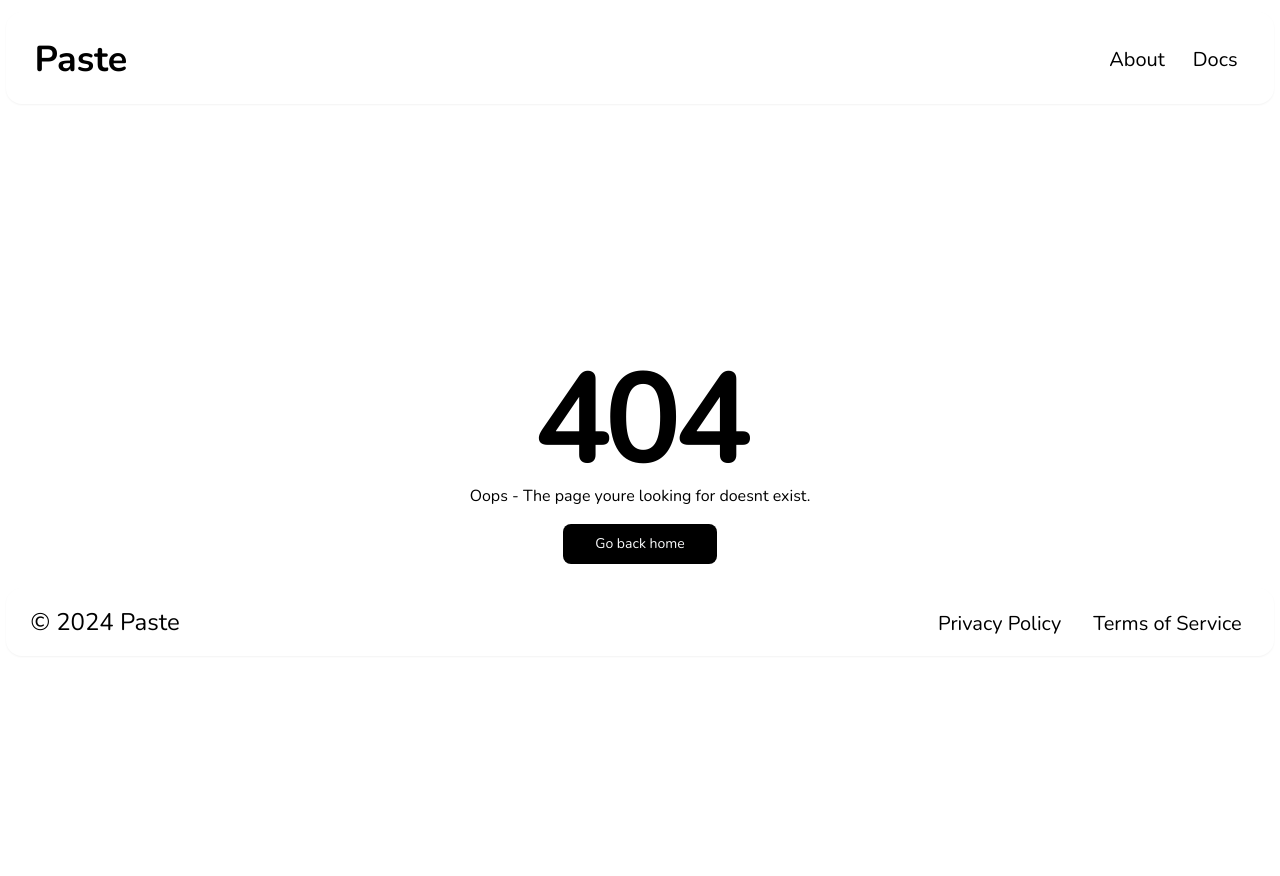
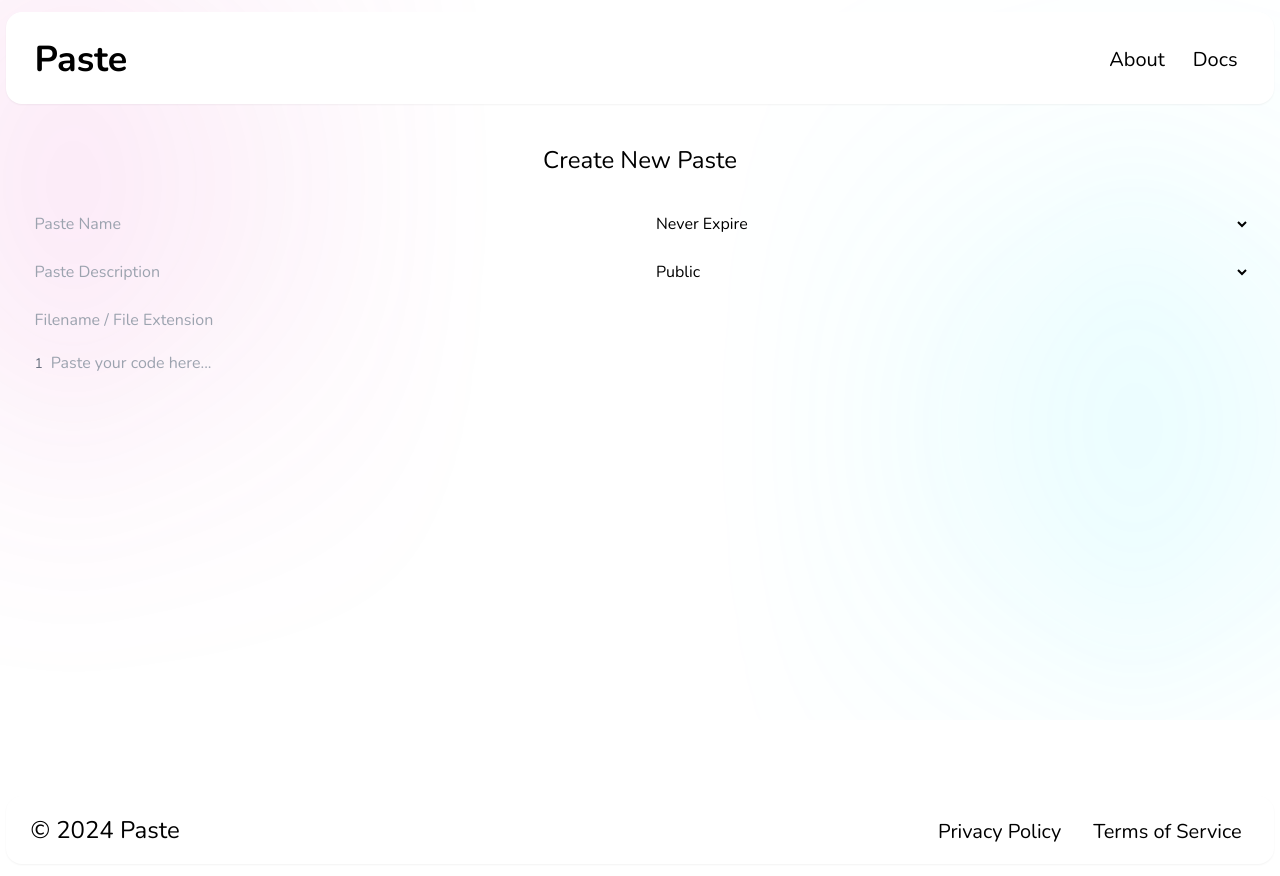
Before and after one commit to Riyadh-Muradi/pastebin, a Next.js app: page /new in a window 1280 px wide. Before the commit this address had no page. Before the commit the page ends 800 px from the top, so only its background shows below. Built offline with nearby package versions, Linux system fonts and the light colour scheme.

Commit message:
Paste page

```diff
--- a/src/app/layout.tsx
+++ b/src/app/layout.tsx
@@ -30,7 +30,54 @@ export default function RootLayout({ children }: RootLayoutProps) {
         <Navbar />
         {children}
         <Footer />
-
+        <span className="fixed right-0 top-0 z-[-1] h-full w-full">
+          <svg
+            xmlns="http://www.w3.org/2000/svg"
+            version="1.1"
+            viewBox="0 0 800 450"
+            opacity="0.52"
+          >
+            <defs>
+              <filter
+                id="bbblurry-filter"
+                x="-100%"
+                y="-100%"
+                width="400%"
+                height="400%"
+                filterUnits="objectBoundingBox"
+                primitiveUnits="userSpaceOnUse"
+                color-interpolation-filters="sRGB"
+              >
+                <feGaussianBlur
+                  stdDeviation="91"
+                  x="0%"
+                  y="0%"
+                  width="100%"
+                  height="100%"
+                  in="SourceGraphic"
+                  edgeMode="none"
+                  result="blur"
+                ></feGaussianBlur>
+              </filter>
+            </defs>
+            <g filter="url(#bbblurry-filter)">
+              <ellipse
+                rx="40.5"
+                ry="117.5"
+                cx="45.886220446496566"
+                cy="114.7401404326536"
+                fill="hsl(316, 73%, 52%)"
+              ></ellipse>
+              <ellipse
+                rx="40.5"
+                ry="117.5"
+                cx="709.4002340414356"
+                cy="266.2704265058046"
+                fill="hsla(185, 100%, 57%, 1.00)"
+              ></ellipse>
+            </g>
+          </svg>
+        </span>
         {/* </ThemeProvider> */}
       </body>
     </html>
--- /dev/null
+++ b/src/app/new/page.tsx
@@ -0,0 +1,99 @@
+"use client";
+import React, { useState } from "react";
+import { motion } from "framer-motion";
+
+const Page = () => {
+  const [text, setText] = useState("");
+  const [pasteName, setPasteName] = useState("");
+  const [pasteDescription, setPasteDescription] = useState("");
+  const [filename, setFilename] = useState("");
+  const [expiration, setExpiration] = useState("never");
+  const [visibility, setVisibility] = useState("public");
+
+  const lineCount = text.split("\n").length;
+  const lineNumbers = Array.from({ length: lineCount }, (_, i) => i + 1);
+
+  return (
+    <motion.div
+      initial={{ opacity: 0 }}
+      whileInView={{ opacity: 1 }}
+      transition={{ duration: 1, delay: 1, ease: "easeInOut" }}
+      className="h-full w-[99%] items-center justify-center text-center"
+    >
+      <div className="mt-32 flex w-full flex-col items-center justify-center gap-y-4 px-2 py-4 sm:px-6 md:px-4 lg:px-6">
+        <p className="mb-4 text-2xl">Create New Paste</p>
+
+        <div className="flex w-full flex-col gap-y-4">
+          {/* Name and Expiration Row */}
+          <div className="flex gap-x-4">
+            <input
+              type="text"
+              value={pasteName}
+              onChange={(e) => setPasteName(e.target.value)}
+              placeholder="Paste Name"
+              className="w-1/2 resize-none bg-transparent p-1 text-base text-black outline-none"
+            />
+            <select
+              value={expiration}
+              onChange={(e) => setExpiration(e.target.value)}
+              className="w-1/2 resize-none bg-transparent p-1 text-base text-black outline-none"
+            >
+              <option value="never">Never Expire</option>
+              <option value="1hour">1 Hour</option>
+              <option value="1day">1 Day</option>
+            </select>
+          </div>
+
+          {/* Description and Visibility Row */}
+          <div className="flex gap-x-4">
+            <input
+              type="text"
+              value={pasteDescription}
+              onChange={(e) => setPasteDescription(e.target.value)}
+              placeholder="Paste Description"
+              className="w-1/2 resize-none bg-transparent p-1 text-base text-black outline-none"
+            />
+            <select
+              value={visibility}
+              onChange={(e) => setVisibility(e.target.value)}
+              className="w-1/2 resize-none bg-transparent p-1 text-base text-black outline-none"
+            >
+              <option value="public">Public</option>
+              <option value="private">Private</option>
+            </select>
+          </div>
+
+          {/* Filename Input */}
+          <input
+            type="text"
+            value={filename}
+            onChange={(e) => setFilename(e.target.value)}
+            placeholder="Filename / File Extension"
+            className="w-full resize-none bg-transparent p-1 text-base text-black outline-none"
+          />
+        </div>
+
+        {/* Second Card for Textarea with Line Numbers */}
+        <div className="flex h-[55vh] w-full bg-transparent">
+          {/* Line numbers */}
+          <div className="flex flex-col items-end p-1 text-sm text-gray-500">
+            {lineNumbers.map((number) => (
+              <span key={number} className="mt-[2px] text-sm leading-[0.9]">
+                {number}
+              </span>
+            ))}
+          </div>
+          {/* Textarea */}
+          <textarea
+            value={text}
+            onChange={(e) => setText(e.target.value)}
+            className="w-full resize-none bg-transparent p-1 text-base leading-[0.9] text-black outline-none"
+            placeholder="Paste your code here..."
+          ></textarea>
+        </div>
+      </div>
+    </motion.div>
+  );
+};
+
+export default Page;
--- a/src/app/page.tsx
+++ b/src/app/page.tsx
@@ -9,54 +9,6 @@ export default function Home() {
       <main className="flex w-full flex-col items-center justify-center">
         <Hero />
         <Page />
-        <span className="fixed right-0 top-0 z-[-1] h-full w-full">
-          <svg
-            xmlns="http://www.w3.org/2000/svg"
-            version="1.1"
-            viewBox="0 0 800 450"
-            opacity="0.52"
-          >
-            <defs>
-              <filter
-                id="bbblurry-filter"
-                x="-100%"
-                y="-100%"
-                width="400%"
-                height="400%"
-                filterUnits="objectBoundingBox"
-                primitiveUnits="userSpaceOnUse"
-                color-interpolation-filters="sRGB"
-              >
-                <feGaussianBlur
-                  stdDeviation="91"
-                  x="0%"
-                  y="0%"
-                  width="100%"
-                  height="100%"
-                  in="SourceGraphic"
-                  edgeMode="none"
-                  result="blur"
-                ></feGaussianBlur>
-              </filter>
-            </defs>
-            <g filter="url(#bbblurry-filter)">
-              <ellipse
-                rx="40.5"
-                ry="117.5"
-                cx="45.886220446496566"
-                cy="114.7401404326536"
-                fill="hsl(316, 73%, 52%)"
-              ></ellipse>
-              <ellipse
-                rx="40.5"
-                ry="117.5"
-                cx="709.4002340414356"
-                cy="266.2704265058046"
-                fill="hsla(185, 100%, 57%, 1.00)"
-              ></ellipse>
-            </g>
-          </svg>
-        </span>
       </main>
     </SmoothScroll>
   );
```
